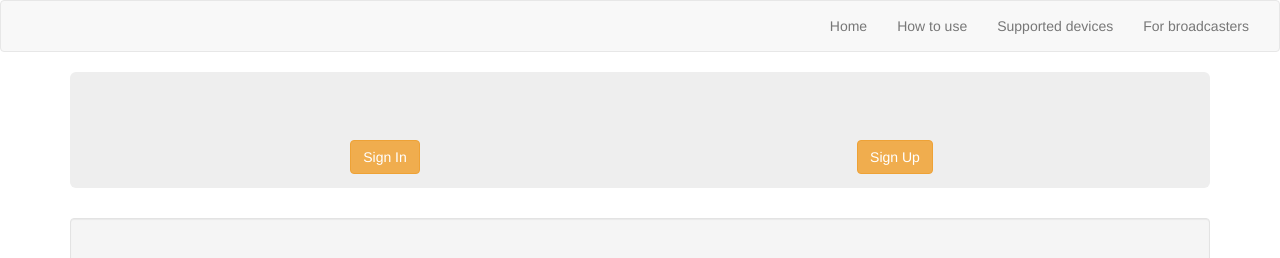
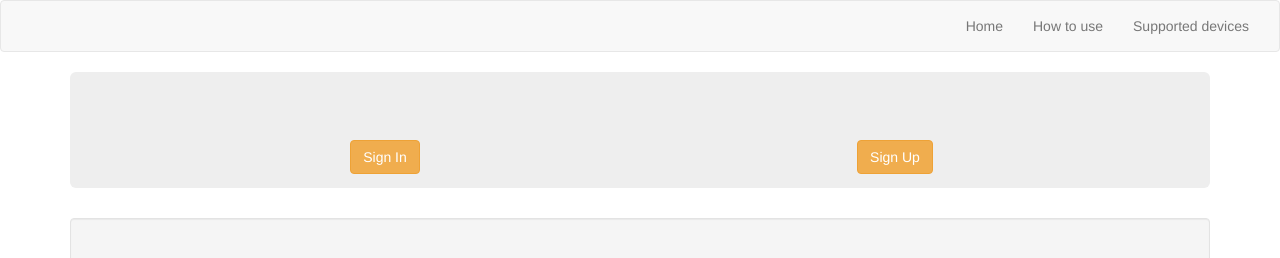
Before and after one commit to gear259/fastotv_site_new, a Python web app: template app/templates/index.html in a window 1280 px wide. Shown: the top 258 px of the page. Run offline with Jinja, Linux system fonts and the light colour scheme; the template is opened without the code that fills it, so the values that code supplies are empty; some libraries are stand-ins or nearby versions.

Commit message:
Hide broadcasters help

```diff
--- a/app/templates/index.html
+++ b/app/templates/index.html
@@ -34,7 +34,7 @@
                 <li><a href="{{ url_for('HomeView:index') }}">Home</a></li>
                 <li><a href="{{ url_for('HomeView:help') }}">How to use</a></li>
                 <li><a href="{{ url_for('HomeView:supported_devices') }}">Supported devices</a></li>
-                <li><a href="{{ url_for('HomeView:broadcasters_help') }}">For broadcasters</a></li>
+                <!-- <li><a href="{{ url_for('HomeView:broadcasters_help') }}">For broadcasters</a></li> -->
             </ul>
         </div><!-- /.navbar-collapse -->
     </div><!-- /.container-fluid -->
```
